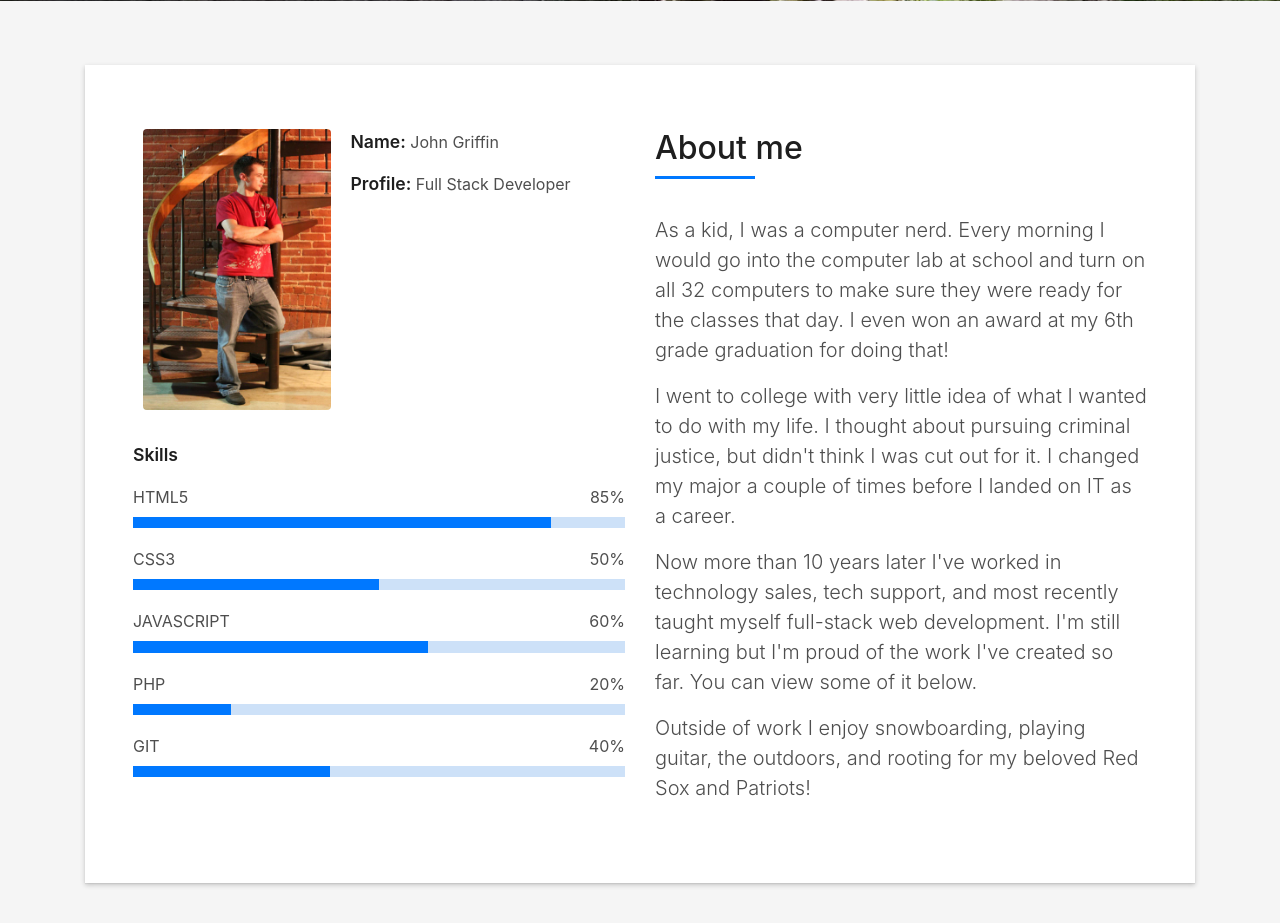
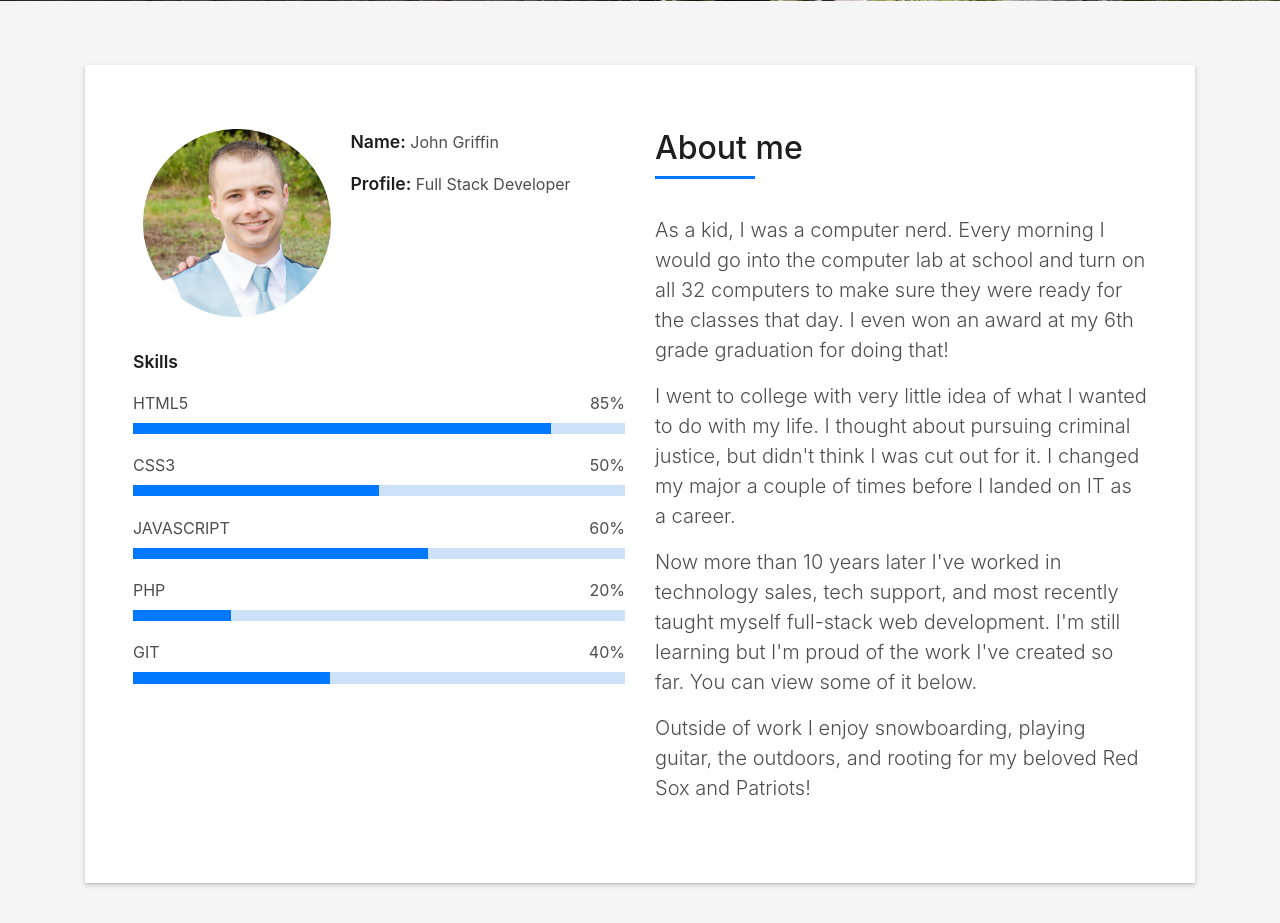
Before and after one commit to jgriffin407/Website, a PHP site: page / in a window 1280 px wide. Shown: the part 799-1722 px from the top of the page. Run offline with PHP 8.4, Linux system fonts and the light colour scheme; some libraries are stand-ins or nearby versions; some web fonts are replaced.

Commit message:
changed about me pic

```diff
--- a/index.php
+++ b/index.php
@@ -96,7 +96,7 @@
                   <div class="row">
                     <div class="col-sm-6 col-md-5">
                       <div class="about-img">
-                        <img src="assets/img/testimonial-2.jpg" class="img-fluid rounded b-shadow-a" alt="">
+                        <img src="assets/img/me.png" class="img-fluid rounded b-shadow-a" alt="">
                       </div>
                     </div>
                     <div class="col-sm-6 col-md-7">
```
Also changed, not shown: assets/img/me.png (added).
